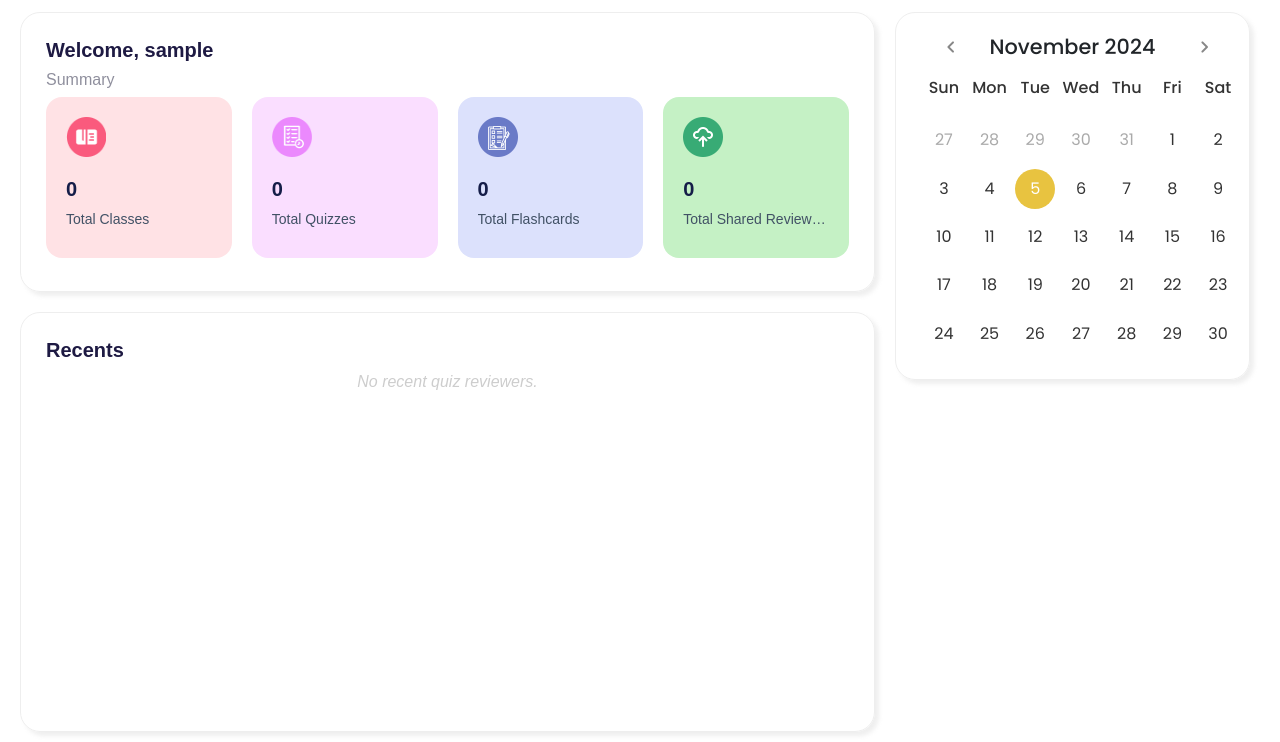
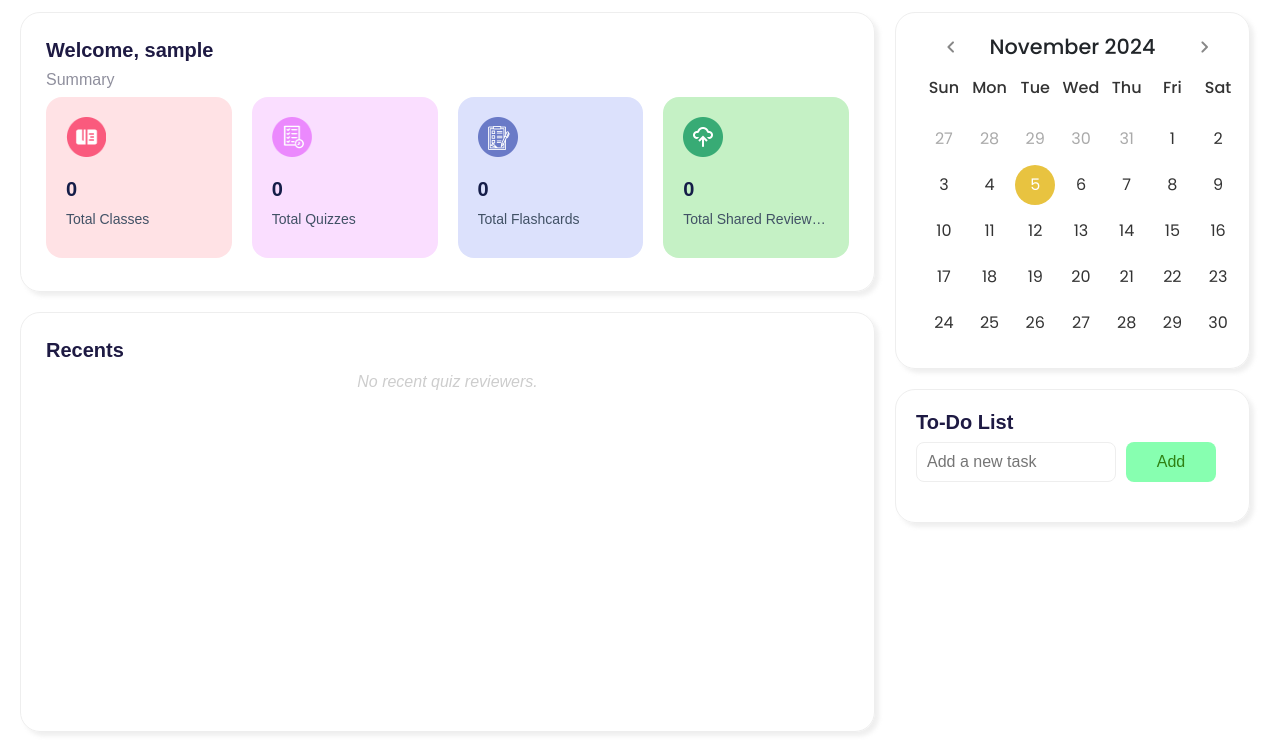
Before and after one commit to auriapple/QuilanaRW, a PHP site: page /student_dashboard.php in a window 1280 px wide. Shown: the part 58-800 px from the top of the page. Run offline with PHP 8.4, Linux system fonts and the light colour scheme; the visitor is signed in with stand-in values (Sample User, id 1); data that the repository does not hold is empty; some libraries are stand-ins or nearby versions; some web fonts are replaced.

Commit message:
to do list in student dashboard

```diff
--- a/assets/css/faculty-dashboard.css
+++ b/assets/css/faculty-dashboard.css
@@ -275,6 +275,117 @@ td .btns,
     padding: 5px 25px;
 }
 
+/* Dashboard To-Do List */
+.dashboard-todo {
+    grid-column: 2 / 3;
+    grid-row: 3 / 4;
+    border-radius: 20px;
+    border: 1px solid #EEEEEE;
+    box-sizing: border-box;
+    margin: 10px;
+    padding: 20px;
+    box-shadow: 4px 4px 4px rgba(150, 150, 150, 0.15);
+    display: flex;
+    flex-direction: column;
+    height: 100%;
+}
+
+.todo-header h1 {
+    font-size: 20px;
+    font-weight: 600;
+    color: #1e1a43;
+    white-space: nowrap;
+    overflow: hidden;
+}
+
+.todo-input-container {
+    display: flex;
+    align-items: center;
+    gap: 10px;
+}
+
+.todo-input-container input {
+    width: 200px;
+    height: 40px;
+    border: 1px solid #EEEEEE;
+    border-radius: 8px;
+    padding: 0 10px;
+    font-size: 16px;
+}
+
+.todo-input-container button {
+    width: 90px;
+    height: 40px;
+    border-radius: 8px;
+    border: none;
+    background-color: #87ffb0;
+    color: #2f8113;
+    font-size: 16px;
+    font-weight: 500;
+    cursor: pointer;
+    transition: background-color 0.3s ease;
+}
+
+.todo-input-container button:hover {
+    background-color: #62d08f;
+}
+
+.todo-list {
+    list-style-type: none;
+    padding: 0;
+    margin: 0;
+    overflow-y: auto;
+    max-height: 200px;
+}
+
+.todo-list li {
+    display: flex;
+    justify-content: space-between;
+    align-items: center;
+    height: fit-content;
+    width: 100%;
+    min-width: fit-content;
+    border-radius: 10px;
+    border: 1px solid rgb(228, 228, 228);
+    box-sizing: border-box;
+    padding: 10px 15px;
+    margin-top: 15px;
+}
+
+.todo-list li label {
+    margin-bottom: 0px;
+    word-break: break-word;
+    overflow-wrap: break-word;
+}
+
+.todo-list li .btns {
+    display: flex;
+    min-width: fit-content;
+    height: fit-content;
+    gap: 10px;
+}
+
+.todo-list li .btns .delete {
+    width: 35px;
+    height: 35px;
+    border-radius: 50%;
+    border: none;
+    margin-left: 10px;
+    background-color: #ff8585;
+    color: #e00f0f;
+    font-size: 16px;
+    cursor: pointer;
+    display: flex;
+    align-items: center;
+    justify-content: center;
+    transition: background-color 0.3s ease;
+}
+
+.todo-list li .btns .delete:hover {
+    background-color: #e26565;
+}
+
+
 @media screen and (max-width: 850px) {
     .dashboard-container {
         display: flex;
--- a/student_dashboard.php
+++ b/student_dashboard.php
@@ -17,6 +17,7 @@ if (!isset($_SESSION['login_user_type'])) {
         <title>Dashboard | Quilana</title>
         <link rel="stylesheet" href="assets/css/faculty-dashboard.css">
         <link rel="stylesheet" href="assets/css/calendar.css">
+        <link rel="stylesheet" href="https://cdnjs.cloudflare.com/ajax/libs/font-awesome/6.0.0-beta3/css/all.min.css">
         <link rel="stylesheet" href="https://fonts.googleapis.com/css2?family=Material+Symbols+Rounded:opsz,wght,FILL,GRAD@20..48,100..700,0..1,-50..200">
         <script src="assets/js/calendar.js" defer></script>
     </head>
@@ -181,6 +182,88 @@ if (!isset($_SESSION['login_user_type'])) {
                     </div>
                 </div>
             </div>
+
+            <!-- To Do List -->
+            <div class="dashboard-todo">
+                    <div class="todo-header">
+                        <h1>To-Do List</h1>
+                    </div>
+                    <div class="todo-input-container">
+                        <input type="text" placeholder="Add a new task" id="todo-input">
+                        <button id="todo-add-btn">Add</button>
+                    </div>
+                    <ul class="todo-list" id="todo-list">
+                        <!-- Todo items will be added here dynamically -->
+                    </ul>
+            </div>
+
         </div>
     </body>
 </html>
+<script>
+const todoInput = document.getElementById('todo-input');
+const todoAddBtn = document.getElementById('todo-add-btn');
+const todoList = document.getElementById('todo-list');
+
+// Load todos from localStorage
+loadTodos();
+
+// Add todo on button click or Enter key press
+todoAddBtn.addEventListener('click', addTodo);
+todoInput.addEventListener('keydown', (e) => {
+    if (e.key === 'Enter') {
+        addTodo();
+    }
+});
+
+function addTodo() {
+    const todoText = todoInput.value.trim();
+    if (todoText !== '') {
+        createTodoItem(todoText);
+        todoInput.value = '';
+        saveTodos();
+    }
+}
+
+function createTodoItem(text) {
+    const todoItem = document.createElement('li');
+    const todoLabel = document.createElement('label');
+    const todoButtons = document.createElement('div');
+    const deleteBtn = document.createElement('button');
+
+    todoLabel.textContent = text;
+    deleteBtn.classList.add('delete');
+
+    const trashIcon = document.createElement('i');
+    trashIcon.classList.add('fas', 'fa-trash-alt');
+    deleteBtn.appendChild(trashIcon);
+
+    deleteBtn.addEventListener('click', () => {
+        deleteTodo(todoItem);
+    });
+
+    todoButtons.classList.add('btns');
+    todoButtons.appendChild(deleteBtn);
+
+    todoItem.appendChild(todoLabel);
+    todoItem.appendChild(todoButtons);
+    todoList.appendChild(todoItem);
+}
+
+function deleteTodo(item) {
+    todoList.removeChild(item);
+    saveTodos();
+}
+
+function saveTodos() {
+    const todos = Array.from(todoList.children).map(item => item.firstChild.textContent);
+    localStorage.setItem('todos', JSON.stringify(todos));
+}
+
+function loadTodos() {
+    const todos = JSON.parse(localStorage.getItem('todos')) || [];
+    todos.forEach(todo => {
+        createTodoItem(todo);
+    });
+}
+</script>
```
